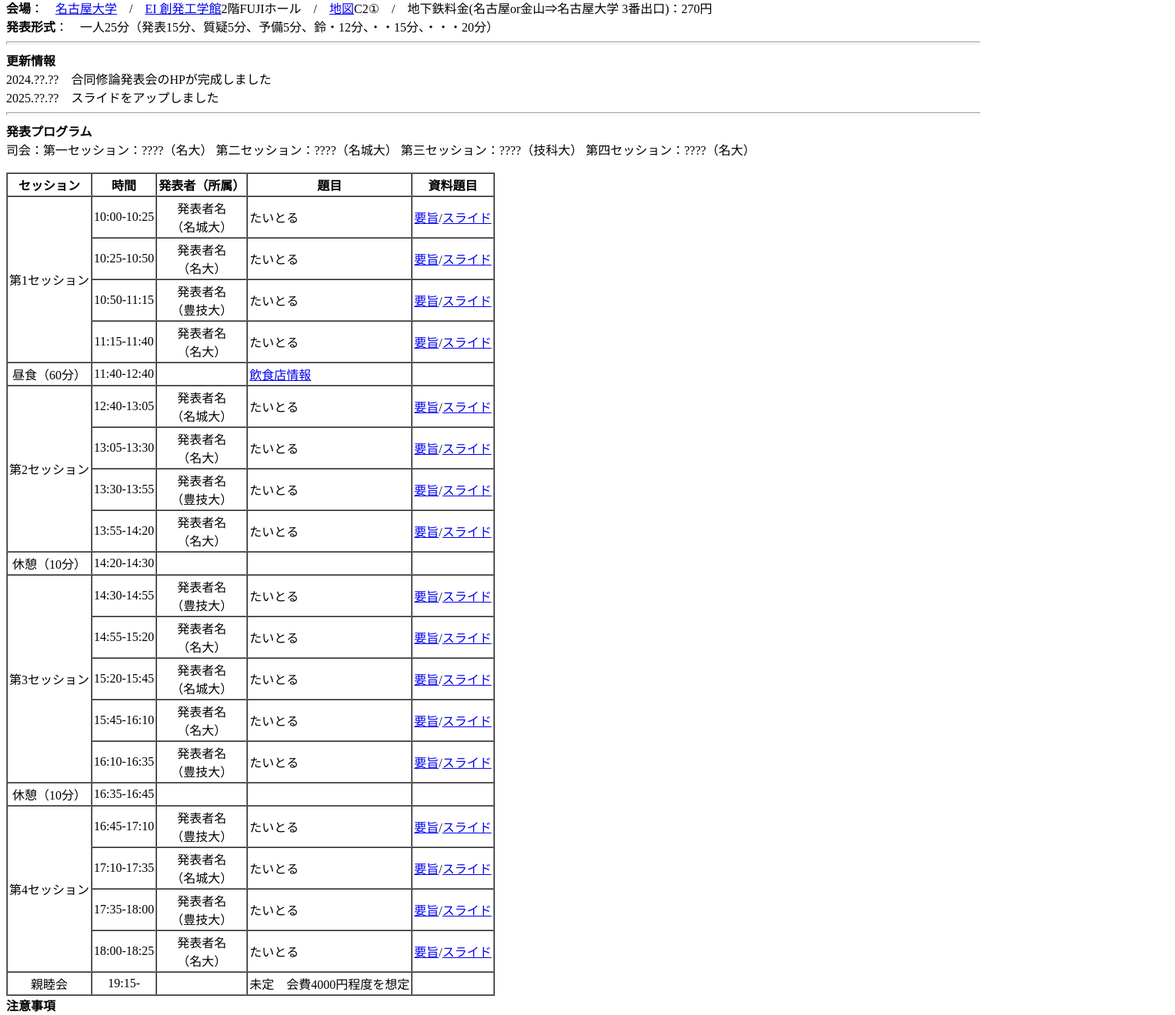
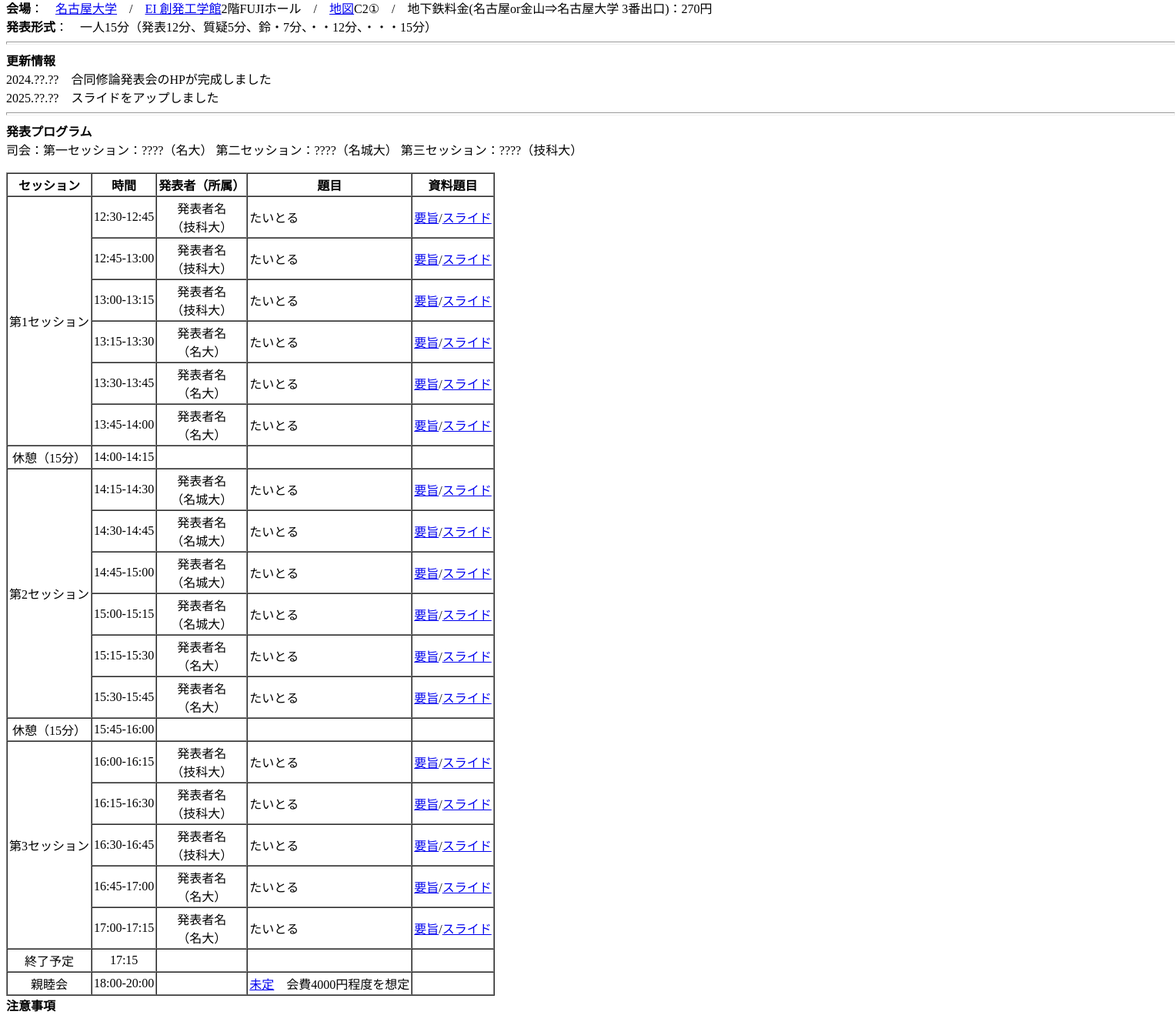
Before and after one commit to Kosunaka725/goudou_happyou, a plain HTML site: page index.html in a window 1280 px wide. Shown: the part 89-1408 px from the top of the page at 77% size, 1527 px wide, since content can reach past the window. Drawn offline with Linux system fonts and the light colour scheme.

Commit message:
Add files via upload

```diff
--- a/index.html
+++ b/index.html
@@ -1,17 +1,18 @@
 <!DOCTYPE html PUBLIC "-//W3C//DTD HTML 4.01 Transitional//EN">
 <html><head>
-  <meta content="text/html; charset=UTF-8" http-equiv="Content-Type">
-  <title>2024年度　合同修論発表会</title>
+<!-- githubで公開するとき<br> -->
+<meta content="text/html; charset=UTF-8" http-equiv="Content-Type">
+<!--<meta content="text/html; charset=Shift_JIS" http-equiv="Content-Type"> -->
+<title>2024年度　合同修論発表会</title>
 </head>
 <body>
 <font size="+2">2024年度　合同修論発表会</font><br>
-<hr style="width: 100%; height: 2px;">
-<span style="font-weight: bold;">開催日</span>：　2024年??月??日（土曜日）<br>
+<hr style="width: 120%; height: 2px;">
+<span style="font-weight: bold;">開催日</span>：　2024年2月9日（日曜日）<br>
 <span style="font-weight: bold;">会場</span>：　<a href="http://www.nagoya-u.ac.jp/">名古屋大学</a>　/　<a href="https://web-honbu.jimu.nagoya-u.ac.jp/fmd//02construction/tatemono/27_ei/index.html">EI 創発工学館</a>2階FUJIホール　/　<a href="https://www.nagoya-u.ac.jp/extra/map/index.html">地図</a>C2①　/　地下鉄料金(名古屋or金山⇒名古屋大学 3番出口)：270円<br>
-<span style="font-weight: bold;">発表形式</span>：　一人25分（発表15分、質疑5分、予備5分、鈴・12分、・・15分、・・・20分）<br>
-<hr style="width: 100%; height: 2px;">
+<span style="font-weight: bold;">発表形式</span>：　一人15分（発表12分、質疑5分、鈴・7分、・・12分、・・・15分）<br>
+<hr style="width: 120%; height: 2px;">
 <span style="font-weight: bold;">更新情報</span><br>
-
 
 <!--▼▼更新情報▼▼-->
 2024.??.??　合同修論発表会のHPが完成しました<br>
@@ -20,10 +21,10 @@
 
 <!--▲▲更新情報▲▲-->
 
-<hr style="width: 100%; height: 2px;">
+<hr style="width: 120%; height: 2px;">
 
 <span style="font-weight: bold;">発表プログラム</span><br>
-司会：第一セッション：????（名大） 第二セッション：????（名城大） 第三セッション：????（技科大） 第四セッション：????（名大）<br>
+司会：第一セッション：????（名大） 第二セッション：????（名城大） 第三セッション：????（技科大）<br>
 <br>
 <table style="text-align: left; vertical-align: middle;" border="1" cellpadding="2" cellspacing="0">
   <tbody>
@@ -34,149 +35,148 @@
       <th style="text-align: center;">題目</th>
       <th style="text-align: center;">資料題目</th>
     </tr>
- <tr>
-      <td colspan="1" rowspan="4" style="text-align: center;">第1セッション</td>
-      <td style="text-align: center;">10:00-10:25</td>
+    <tr>
+      <td colspan="1" rowspan="6" style="text-align: center;">第1セッション</td>
+      <td style="text-align: center;">12:30-12:45</td>
+      <td style="text-align: center;">発表者名<br>（技科大）</td>
+      <td style="text-align: left;">たいとる</td>
+      <td style="text-align: center;"><a href="./abst/meijo/meijo_abst_hoge.pdf">要旨</a>/<a href="./slide/meijo/meijo_slide_hoge.pdf">スライド</a>
+    </tr>
+    <tr>
+      <td style="text-align: center;">12:45-13:00</td>
+      <td style="text-align: center;">発表者名<br>（技科大）</td>
+      <td style="text-align: left;">たいとる</td>
+      <td style="text-align: center;"><a href="./abst/nagoya/nagoya_abst_hoge.pdf">要旨</a>/<a href="./slide/nagoya/nagoya_slide_hoge.pdf">スライド</a>
+    </tr>
+    <tr>
+      <td style="text-align: center;">13:00-13:15</td>
+      <td style="text-align: center;">発表者名<br>（技科大）</td>
+      <td style="text-align: left;">たいとる</td>
+      <td style="text-align: center;"><a href="./abst/toyohashi/toyohashi_abst_hoge.pdf">要旨</a>/<a href="./slide/toyohashi/toyohashi_slide_hoge.pdf">スライド</a>
+    </tr>
+    <tr>
+      <td style="text-align: center;">13:15-13:30</td>
+      <td style="text-align: center;">発表者名<br>（名大）</td>
+      <td style="text-align: left;">たいとる</td>
+      <td style="text-align: center;"><a href="./abst/nagoya/nagoya_abst_hoge.pdf">要旨</a>/<a href="./slide/nagoya/nagoya_slide_hoge.pdf">スライド</a>
+    </tr>
+    <tr>
+      <td style="text-align: center;">13:30-13:45</td>
+      <td style="text-align: center;">発表者名<br>（名大）</td>
+      <td style="text-align: left;">たいとる</td>
+      <td style="text-align: center;"><a href="./abst/nagoya/nagoya_abst_hoge.pdf">要旨</a>/<a href="./slide/nagoya/nagoya_slide_hoge.pdf">スライド</a>
+    </tr>
+    <tr>
+      <td style="text-align: center;">13:45-14:00</td>
+      <td style="text-align: center;">発表者名<br>（名大）</td>
+      <td style="text-align: left;">たいとる</td>
+      <td style="text-align: center;"><a href="./abst/nagoya/nagoya_abst_hoge.pdf">要旨</a>/<a href="./slide/nagoya/nagoya_slide_hoge.pdf">スライド</a>
+    </tr>
+    <tr>
+      <td style="text-align: center;">休憩（15分） </td>
+      <td style="text-align: center;">14:00-14:15</td>
+      <td style="text-align: center;">　</td>
+      <td style="text-align: left;">　</td>
+      <td style="text-align: center;">　</td>
+    </tr>
+    <tr>
+      <td colspan="1" rowspan="6" style="text-align: center;">第2セッション</td>
+      <td style="text-align: center;">14:15-14:30</td>
       <td style="text-align: center;">発表者名<br>（名城大）</td>
       <td style="text-align: left;">たいとる</td>
       <td style="text-align: center;"><a href="./abst/meijo/meijo_abst_hoge.pdf">要旨</a>/<a href="./slide/meijo/meijo_slide_hoge.pdf">スライド</a>
     </tr>
     <tr>
-      <td style="text-align: center;">10:25-10:50</td>
+      <td style="text-align: center;">14:30-14:45</td>
+      <td style="text-align: center;">発表者名<br>（名城大）</td>
+      <td style="text-align: left;">たいとる</td>
+      <td style="text-align: center;"><a href="./abst/nagoya/nagoya_abst_hoge.pdf">要旨</a>/<a href="./slide/nagoya/nagoya_slide_hoge.pdf">スライド</a>
+    </tr>
+    <tr>
+      <td style="text-align: center;">14:45-15:00</td>
+      <td style="text-align: center;">発表者名<br>（名城大）</td>
+      <td style="text-align: left;">たいとる</td>
+      <td style="text-align: center;"><a href="./abst/toyohashi/toyohashi_abst_hoge.pdf">要旨</a>/<a href="./slide/toyohashi/toyohashi_slide_hoge.pdf">スライド</a>
+    </tr>
+    <tr>
+      <td style="text-align: center;">15:00-15:15</td>
+      <td style="text-align: center;">発表者名<br>（名城大）</td>
+      <td style="text-align: left;">たいとる</td>
+      <td style="text-align: center;"><a href="./abst/nagoya/nagoya_abst_hoge.pdf">要旨</a>/<a href="./slide/nagoya/nagoya_slide_hoge.pdf">スライド</a>
+    </tr>
+    <tr>
+      <td style="text-align: center;">15:15-15:30</td>
+      <td style="text-align: center;">発表者名<br>（名大）</td>
+      <td style="text-align: left;">たいとる</td>
+      <td style="text-align: center;"><a href="./abst/toyohashi/toyohashi_abst_hoge.pdf">要旨</a>/<a href="./slide/toyohashi/toyohashi_slide_hoge.pdf">スライド</a>
+    </tr>
+    <tr>
+      <td style="text-align: center;">15:30-15:45</td>
       <td style="text-align: center;">発表者名<br>（名大）</td>
       <td style="text-align: left;">たいとる</td>
       <td style="text-align: center;"><a href="./abst/nagoya/nagoya_abst_hoge.pdf">要旨</a>/<a href="./slide/nagoya/nagoya_slide_hoge.pdf">スライド</a>
     </tr>
     <tr>
-      <td style="text-align: center;">10:50-11:15</td>
-      <td style="text-align: center;">発表者名<br>（豊技大）</td>
-      <td style="text-align: left;">たいとる</td>
-      <td style="text-align: center;"><a href="./abst/toyohashi/toyohashi_abst_hoge.pdf">要旨</a>/<a href="./slide/toyohashi/toyohashi_slide_hoge.pdf">スライド</a>
-    </tr>
-    <tr>
-      <td style="text-align: center;">11:15-11:40</td>
-      <td style="text-align: center;">発表者名<br>（名大）</td>
-      <td style="text-align: left;">たいとる</td>
-      <td style="text-align: center;"><a href="./abst/nagoya/nagoya_abst_hoge.pdf">要旨</a>/<a href="./slide/nagoya/nagoya_slide_hoge.pdf">スライド</a>
-    </tr>
-    <tr>
-      <td style="text-align: center;">昼食（60分）</td>
-      <td style="text-align: center;">11:40-12:40</td>
-      <td style="text-align: center;">　</td>
-      <td style="text-align: left;"><a href="./lunch_info.html">飲食店情報</a></td>
-      <td style="text-align: center;">　</td>
-    </tr>
-    <tr>
-      <td colspan="1" rowspan="4" style="text-align: center;">第2セッション</td>
-      <td style="text-align: center;">12:40-13:05</td>
-      <td style="text-align: center;">発表者名<br>（名城大）</td>
-      <td style="text-align: left;">たいとる</td>
-      <td style="text-align: center;"><a href="./abst/meijo/meijo_abst_hoge.pdf">要旨</a>/<a href="./slide/meijo/meijo_slide_hoge.pdf">スライド</a>
-    </tr>
-    <tr>
-      <td style="text-align: center;">13:05-13:30</td>
-      <td style="text-align: center;">発表者名<br>（名大）</td>
-      <td style="text-align: left;">たいとる</td>
-      <td style="text-align: center;"><a href="./abst/nagoya/nagoya_abst_hoge.pdf">要旨</a>/<a href="./slide/nagoya/nagoya_slide_hoge.pdf">スライド</a>
-    </tr>
-    <tr>
-      <td style="text-align: center;">13:30-13:55</td>
-      <td style="text-align: center;">発表者名<br>（豊技大）</td>
-      <td style="text-align: left;">たいとる</td>
-      <td style="text-align: center;"><a href="./abst/toyohashi/toyohashi_abst_hoge.pdf">要旨</a>/<a href="./slide/toyohashi/toyohashi_slide_hoge.pdf">スライド</a>
-    </tr>
-    <tr>
-      <td style="text-align: center;">13:55-14:20</td>
-      <td style="text-align: center;">発表者名<br>（名大）</td>
-      <td style="text-align: left;">たいとる</td>
-      <td style="text-align: center;"><a href="./abst/nagoya/nagoya_abst_hoge.pdf">要旨</a>/<a href="./slide/nagoya/nagoya_slide_hoge.pdf">スライド</a>
-    </tr>
-    <tr>
-      <td style="text-align: center;">休憩（10分） </td>
-      <td style="text-align: center;">14:20-14:30</td>
+      <td style="text-align: center;">休憩（15分） </td>
+      <td style="text-align: center;">15:45-16:00</td>
       <td style="text-align: center;">　</td>
       <td style="text-align: left;">　</td>
       <td style="text-align: center;">　</td>
     </tr>
     <tr>
       <td colspan="1" rowspan="5" style="text-align: center;">第3セッション</td>
-      <td style="text-align: center;">14:30-14:55</td>
-      <td style="text-align: center;">発表者名<br>（豊技大）</td>
+      <td style="text-align: center;">16:00-16:15</td>
+      <td style="text-align: center;">発表者名<br>（技科大）</td>
       <td style="text-align: left;">たいとる</td>
       <td style="text-align: center;"><a href="./abst/toyohashi/toyohashi_abst_hoge.pdf">要旨</a>/<a href="./slide/toyohashi/toyohashi_slide_hoge.pdf">スライド</a>
     </tr>
     <tr>
-      <td style="text-align: center;">14:55-15:20</td>
+      <td style="text-align: center;">16:15-16:30</td>
+      <td style="text-align: center;">発表者名<br>（技科大）</td>
+      <td style="text-align: left;">たいとる</td>
+      <td style="text-align: center;"><a href="./abst/nagoya/nagoya_abst_hoge.pdf">要旨</a>/<a href="./slide/nagoya/nagoya_slide_hoge.pdf">スライド</a>
+    </tr>
+    <tr>
+      <td style="text-align: center;">16:30-16:45</td>
+      <td style="text-align: center;">発表者名<br>（技科大）</td>
+      <td style="text-align: left;">たいとる</td>
+      <td style="text-align: center;"><a href="./abst/meijo/meijo_abst_hoge.pdf">要旨</a>/<a href="./slide/meijo/meijo_slide_hoge.pdf">スライド</a>
+    </tr>
+    <tr>
+      <td style="text-align: center;">16:45-17:00</td>
       <td style="text-align: center;">発表者名<br>（名大）</td>
       <td style="text-align: left;">たいとる</td>
       <td style="text-align: center;"><a href="./abst/nagoya/nagoya_abst_hoge.pdf">要旨</a>/<a href="./slide/nagoya/nagoya_slide_hoge.pdf">スライド</a>
     </tr>
     <tr>
-      <td style="text-align: center;">15:20-15:45</td>
-      <td style="text-align: center;">発表者名<br>（名城大）</td>
-      <td style="text-align: left;">たいとる</td>
-      <td style="text-align: center;"><a href="./abst/meijo/meijo_abst_hoge.pdf">要旨</a>/<a href="./slide/meijo/meijo_slide_hoge.pdf">スライド</a>
-    </tr>
-    <tr>
-      <td style="text-align: center;">15:45-16:10</td>
+      <td style="text-align: center;">17:00-17:15</td>
       <td style="text-align: center;">発表者名<br>（名大）</td>
-      <td style="text-align: left;">たいとる</td>
-      <td style="text-align: center;"><a href="./abst/nagoya/nagoya_abst_hoge.pdf">要旨</a>/<a href="./slide/nagoya/nagoya_slide_hoge.pdf">スライド</a>
-    </tr>
-    <tr>
-      <td style="text-align: center;">16:10-16:35</td>
-      <td style="text-align: center;">発表者名<br>（豊技大）</td>
       <td style="text-align: left;">たいとる</td>
       <td style="text-align: center;"><a href="./abst/toyohashi/toyohashi_abst_hoge.pdf">要旨</a>/<a href="./slide/toyohashi/toyohashi_slide_hoge.pdf">スライド</a>
     </tr>
     <tr>
-      <td style="text-align: center;">休憩（10分） </td>
-      <td style="text-align: center;">16:35-16:45</td>
+      <td style="text-align: center;">終了予定 </td>
+      <td style="text-align: center;">17:15</td>
       <td style="text-align: center;">　</td>
       <td style="text-align: left;">　</td>
       <td style="text-align: center;">　</td>
     </tr>
     <tr>
-      <td colspan="1" rowspan="4" style="text-align: center;">第4セッション</td>
-      <td style="text-align: center;">16:45-17:10</td>
-      <td style="text-align: center;">発表者名<br>（豊技大）</td>
-      <td style="text-align: left;">たいとる</td>
-      <td style="text-align: center;"><a href="./abst/toyohashi/toyohashi_abst_hoge.pdf">要旨</a>/<a href="./slide/toyohashi/toyohashi_slide_hoge.pdf">スライド</a>
-    </tr>
-    <tr>
-      <td style="text-align: center;">17:10-17:35</td>
-      <td style="text-align: center;">発表者名<br>（名城大）</td>
-      <td style="text-align: left;">たいとる</td>
-      <td style="text-align: center;"><a href="./abst/meijo/meijo_abst_hoge.pdf">要旨</a>/<a href="./slide/meijo/meijo_slide_hoge.pdf">スライド</a>
-    </tr>
-    <tr>
-      <td style="text-align: center;">17:35-18:00</td>
-      <td style="text-align: center;">発表者名<br>（豊技大）</td>
-      <td style="text-align: left;">たいとる</td>
-      <td style="text-align: center;"><a href="./abst/toyohashi/toyohashi_abst_hoge.pdf">要旨</a>/<a href="./slide/toyohashi/toyohashi_slide_hoge.pdf">スライド</a>
-    </tr>
-    <tr>
-      <td style="text-align: center;">18:00-18:25</td>
-      <td style="text-align: center;">発表者名<br>（名大）</td>
-      <td style="text-align: left;">たいとる</td>
-      <td style="text-align: center;"><a href="./abst/nagoya/nagoya_abst_hoge.pdf">要旨</a>/<a href="./slide/nagoya/nagoya_slide_hoge.pdf">スライド</a>
-    </tr>
-    <tr>
       <td style="text-align: center;">親睦会</td>
-      <td style="text-align: center;">19:15-</td>
+      <td style="text-align: center;">18:00-20:00</td>
       <td style="text-align: center;">　</td>
-      <td style="text-align: center;">未定　会費4000円程度を想定</td>
+      <td style="text-align: center;"><a href="https://www.hotpepper.jp/">未定</a>　会費4000円程度を想定</td>
       <td style="text-align: center;">　</td>
     </tr>
   </tbody>
 </table>
 <span style="font-weight: bold;">注意事項</span><br>
 このページ及び無線LANのID、パスワードは他人に話さないようにして下さい<br>
+当日はテスト期間中なので，お静かにお願いします<br>
 <br>
-<hr style="width: 100%; height: 2px;">
+<hr style="width: 120%; height: 2px;">
 名古屋大学：<a href="http://www.katayama.nuee.nagoya-u.ac.jp/">岡田研</a>　/　<a href="https://yamazato.nuee.nagoya-u.ac.jp/">山里研</a><br>
 豊橋技術科学大学：<a href="https://comm.ee.tut.ac.jp/csp/takeuchi.html">竹内研</a>　/　<a href="http://www.comm.ee.tut.ac.jp/wc/">上原研</a><br>
 名城大学：<a href="https://www.ie.meijo-u.ac.jp/lab/hidekazu_suzuki/">鈴木研</a><br>
 
-
 </body></html>
```
